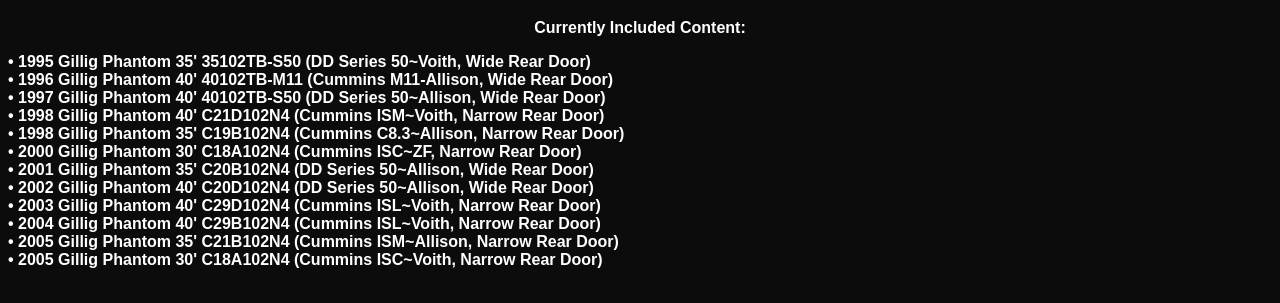
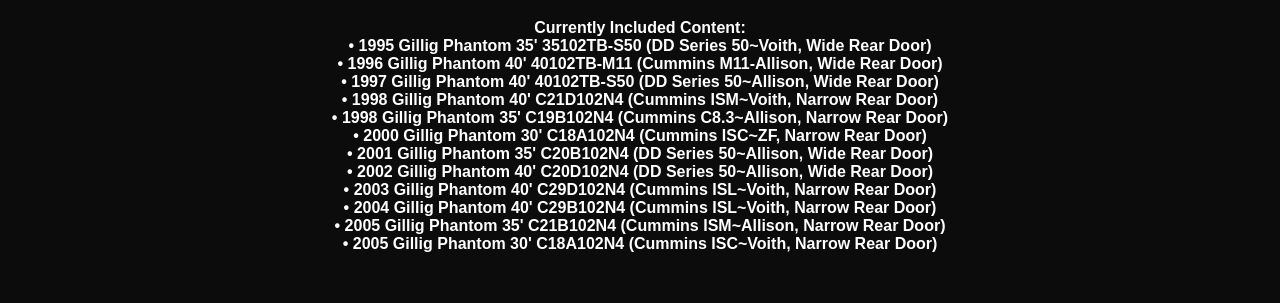
Before and after one commit to MTA3306/mtaWebSite, a plain HTML site: page gilligPhantomPurch.html in a window 1280 px wide. Shown: the part 2025-2328 px from the top of the page. Drawn offline with Linux system fonts and the light colour scheme.

Commit message:
Update gilligPhantomPurch.html

```diff
--- a/gilligPhantomPurch.html
+++ b/gilligPhantomPurch.html
@@ -75,10 +75,10 @@ If you have previously bought the Phantom, please submit the provided form below
 
 <br>
   <b>Currently Included Content:<br>
-<p align="left">
-                  • 1995 Gillig Phantom 35' 35102TB-S50 (DD Series 50~Voith, Wide Rear Door)<br>
-                  • 1996 Gillig Phantom 40' 40102TB-M11 (Cummins M11-Allison, Wide Rear Door)<br>
-                  • 1997 Gillig Phantom 40' 40102TB-S50 (DD Series 50~Allison, Wide Rear Door)<br>
+
+    • 1995 Gillig Phantom 35' 35102TB-S50 (DD Series 50~Voith, Wide Rear Door)<br>
+    • 1996 Gillig Phantom 40' 40102TB-M11 (Cummins M11-Allison, Wide Rear Door)<br>
+    • 1997 Gillig Phantom 40' 40102TB-S50 (DD Series 50~Allison, Wide Rear Door)<br>
     • 1998 Gillig Phantom 40' C21D102N4 (Cummins ISM~Voith, Narrow Rear Door)<br>
     • 1998 Gillig Phantom 35' C19B102N4 (Cummins C8.3~Allison, Narrow Rear Door)<br>
     • 2000 Gillig Phantom 30' C18A102N4 (Cummins ISC~ZF, Narrow Rear Door) <br>
```
